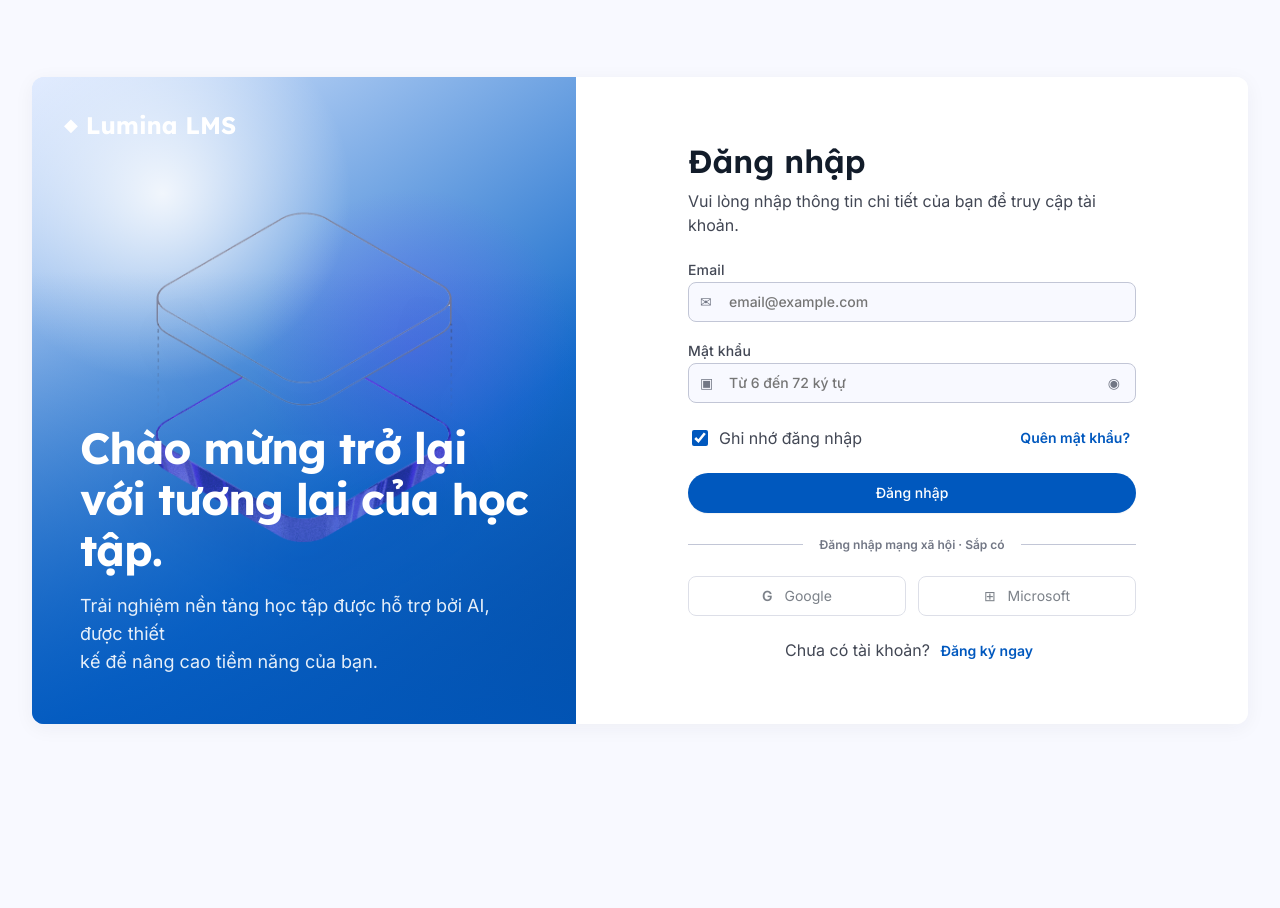
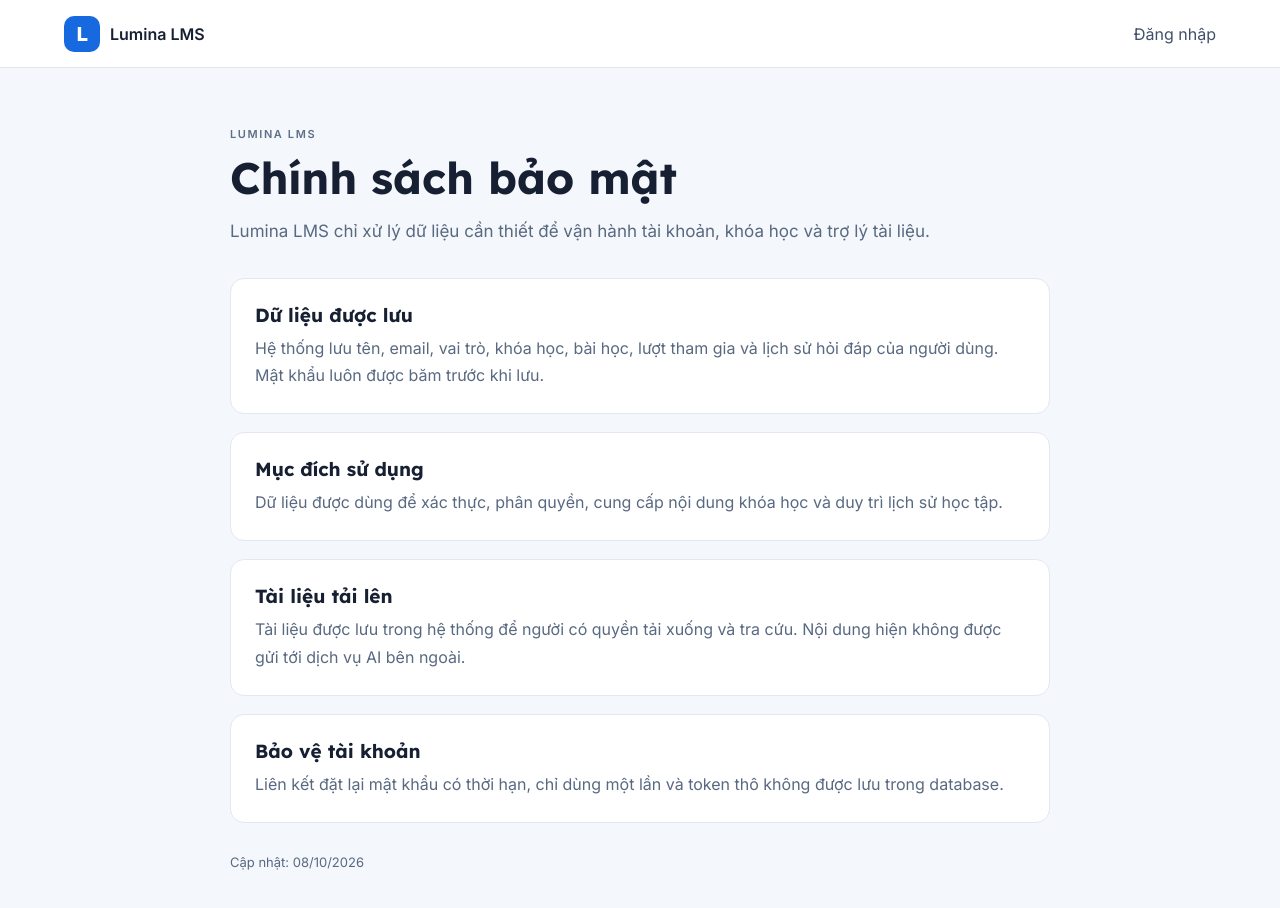
Before and after one commit to NgocTien2005/AI-Smart-Learning-Assistant, a React (Vite) app in the folder frontend/: page /privacy in a window 1280 px wide. Before the commit this address led to /auth. Shown: the top 908 px of the page. Before the commit the page ends 800 px from the top, so only its background shows below. Built offline with nearby package versions, Linux system fonts and the light colour scheme; no server answers.

Commit message:
feat: add terms and privacy pages

```diff
--- a/frontend/src/App.css
+++ b/frontend/src/App.css
@@ -60,6 +60,7 @@
 .social-buttons b { margin-right: 8px; }
 .switch-copy { margin: 0; color: #424754; font-size: 16px; text-align: center; }
 .terms { margin: 0; color: #727785; font-size: 12px; line-height: 16px; text-align: center; }
+.terms a { color: #0058be; }
 .register-page { background: #f9fafb; }
 .register-page::before, .register-page::after { position: fixed; z-index: 0; content: ''; width: 420px; height: 300px; border-radius: 50%; background: #d8e2ff; filter: blur(70px); opacity: .35; pointer-events: none; }
 .register-page::before { top: -120px; left: -100px; }.register-page::after { right: -100px; bottom: -100px; background: #e1e0ff; }
--- a/frontend/src/app/App.jsx
+++ b/frontend/src/app/App.jsx
@@ -5,6 +5,7 @@ import AccountPage from '../pages/AccountPage.jsx'
 import CourseDetailPage from '../pages/CourseDetailPage.jsx'
 import CourseWorkspacePage from '../pages/CourseWorkspacePage.jsx'
 import DashboardPage from '../pages/DashboardPage.jsx'
+import LegalPage from '../pages/LegalPage.jsx'
 import ResetPasswordPage from '../pages/ResetPasswordPage.jsx'
 import '../App.css'
 
@@ -20,6 +21,8 @@ function App() {
         <Route path="/courses/ai-101" element={<Navigate to="/demo" replace />} />
         <Route path="/auth" element={<AuthPage />} />
         <Route path="/reset-password" element={<ResetPasswordPage />} />
+        <Route path="/terms" element={<LegalPage type="terms" />} />
+        <Route path="/privacy" element={<LegalPage type="privacy" />} />
         <Route path="*" element={<Navigate to="/dashboard" replace />} />
       </Routes>
     </BrowserRouter>
--- a/frontend/src/pages/AuthPage.jsx
+++ b/frontend/src/pages/AuthPage.jsx
@@ -153,9 +153,8 @@ function AuthPage() {
             {message && <p className={`form-message ${messageType}`} aria-live="polite">{message}</p>}
             {currentUser && <div className="signed-in-user"><span>Xin chào, {currentUser.name || currentUser.email}</span><button type="button" onClick={() => navigate('/dashboard')}>Vào dashboard</button><button type="button" onClick={logout}>Đăng xuất</button></div>}
 
-            {!isForgot && <><div className="divider"><span>Đăng nhập mạng xã hội · Sắp có</span></div><div className="social-buttons" aria-label="Đăng nhập mạng xã hội đang được phát triển"><button type="button" disabled><b>G</b> Google</button><button type="button" disabled><b>⊞</b> Microsoft</button></div></>}
             <p className="switch-copy">{isForgot ? 'Đã nhớ mật khẩu?' : isRegister ? 'Đã có tài khoản?' : 'Chưa có tài khoản?'} <button type="button" onClick={() => switchMode(isForgot || isRegister ? 'login' : 'register')}>{isForgot || isRegister ? 'Đăng nhập' : 'Đăng ký ngay'}</button></p>
-            {isRegister && <p className="terms">Bằng việc đăng ký, bạn đồng ý với <u>Điều khoản dịch vụ</u> và <u>Chính sách bảo mật</u><br />của chúng tôi.</p>}
+            {isRegister && <p className="terms">Bằng việc đăng ký, bạn đồng ý với <a href="/terms">Điều khoản dịch vụ</a> và <a href="/privacy">Chính sách bảo mật</a><br />của chúng tôi.</p>}
           </form>
         </section>
       </div>
--- a/frontend/src/pages/LearningApp.css
+++ b/frontend/src/pages/LearningApp.css
@@ -15,6 +15,13 @@
 .password-changed { display: flex; flex-wrap: wrap; align-items: center; gap: 16px; }
 .password-changed p { margin: 0; color: #178343; }
 .password-changed .primary-button { text-decoration: none; }
+.legal-main { width: min(820px, 90vw); margin: 0 auto; padding: 54px 0 80px; }
+.legal-main > h1 { margin: 8px 0 12px; font: 700 clamp(30px,5vw,44px) Lexend,sans-serif; }
+.legal-intro { margin: 0 0 32px; color: #596981; font-size: 17px; line-height: 1.7; }
+.legal-main section { margin-top: 18px; padding: 24px; border: 1px solid #e2e8f1; border-radius: 14px; background: #fff; }
+.legal-main section h2 { margin: 0 0 8px; font: 700 19px Lexend,sans-serif; }
+.legal-main section p, .legal-updated { margin: 0; color: #596981; line-height: 1.7; }
+.legal-updated { margin-top: 28px; font-size: 13px; }
 .dashboard-welcome { display: flex; align-items: center; justify-content: space-between; gap: 25px; padding: 40px; border-radius: 24px; background: linear-gradient(130deg,#0b4fbc,#5275e8); color: #fff; box-shadow: 0 18px 50px rgba(29,75,165,.2); }
 .eyebrow { color: #5f6f88; font-size: 11px; font-weight: 700; letter-spacing: 1.6px; }
 .dashboard-welcome .eyebrow, .workspace-hero .eyebrow { color: #d7e5ff; }
--- /dev/null
+++ b/frontend/src/pages/LegalPage.jsx
@@ -0,0 +1,37 @@
+import { Link } from 'react-router-dom'
+import './LearningApp.css'
+
+const content = {
+  terms: {
+    title: 'Điều khoản dịch vụ',
+    intro: 'Các điều khoản này áp dụng khi bạn sử dụng Lumina LMS để học tập hoặc giảng dạy.',
+    sections: [
+      ['Tài khoản', 'Bạn chịu trách nhiệm bảo vệ thông tin đăng nhập và cung cấp thông tin tài khoản chính xác. Không chia sẻ tài khoản để truy cập trái phép vào khóa học.'],
+      ['Nội dung khóa học', 'Giảng viên chỉ đăng nội dung có quyền sử dụng. Học viên không sao chép hoặc phát tán tài liệu ngoài phạm vi được giảng viên cho phép.'],
+      ['Sử dụng phù hợp', 'Không sử dụng hệ thống để gây gián đoạn dịch vụ, tải lên nội dung độc hại hoặc xâm phạm quyền của người khác.'],
+      ['Thay đổi dịch vụ', 'Lumina có thể cập nhật tính năng để cải thiện độ an toàn và chất lượng. Các thay đổi quan trọng sẽ được thông báo trong ứng dụng.'],
+    ],
+  },
+  privacy: {
+    title: 'Chính sách bảo mật',
+    intro: 'Lumina LMS chỉ xử lý dữ liệu cần thiết để vận hành tài khoản, khóa học và trợ lý tài liệu.',
+    sections: [
+      ['Dữ liệu được lưu', 'Hệ thống lưu tên, email, vai trò, khóa học, bài học, lượt tham gia và lịch sử hỏi đáp của người dùng. Mật khẩu luôn được băm trước khi lưu.'],
+      ['Mục đích sử dụng', 'Dữ liệu được dùng để xác thực, phân quyền, cung cấp nội dung khóa học và duy trì lịch sử học tập.'],
+      ['Tài liệu tải lên', 'Tài liệu được lưu trong hệ thống để người có quyền tải xuống và tra cứu. Nội dung hiện không được gửi tới dịch vụ AI bên ngoài.'],
+      ['Bảo vệ tài khoản', 'Liên kết đặt lại mật khẩu có thời hạn, chỉ dùng một lần và token thô không được lưu trong database.'],
+    ],
+  },
+}
+
+function LegalPage({ type }) {
+  const page = content[type]
+  return (
+    <div className="learning-page">
+      <header className="learning-header"><Link className="learning-brand" to="/auth"><span>L</span><strong>Lumina LMS</strong></Link><nav><Link to="/auth">Đăng nhập</Link></nav></header>
+      <main className="legal-main"><span className="eyebrow">LUMINA LMS</span><h1>{page.title}</h1><p className="legal-intro">{page.intro}</p>{page.sections.map(([title, body]) => <section key={title}><h2>{title}</h2><p>{body}</p></section>)}<p className="legal-updated">Cập nhật: 08/10/2026</p></main>
+    </div>
+  )
+}
+
+export default LegalPage
```
Also changed, not shown: 1 other file (tests, documents, lock files or other folders).
